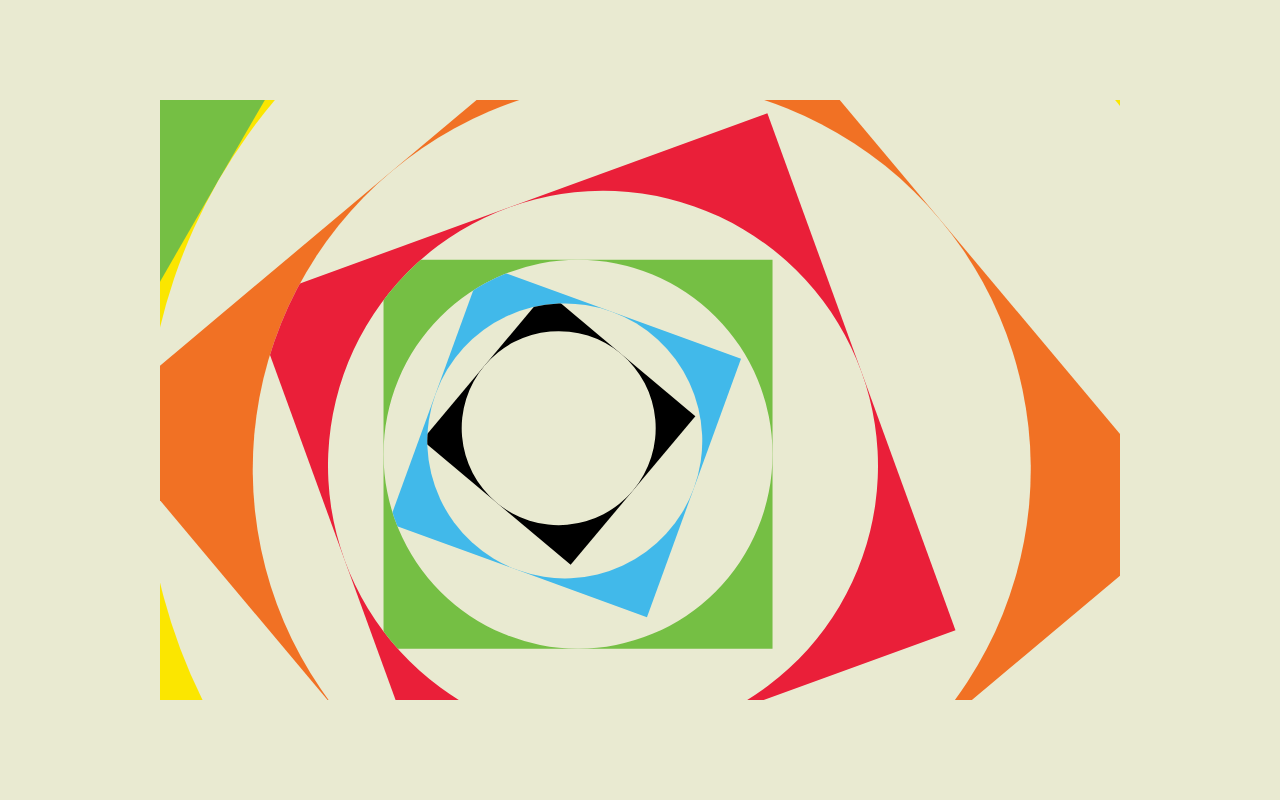
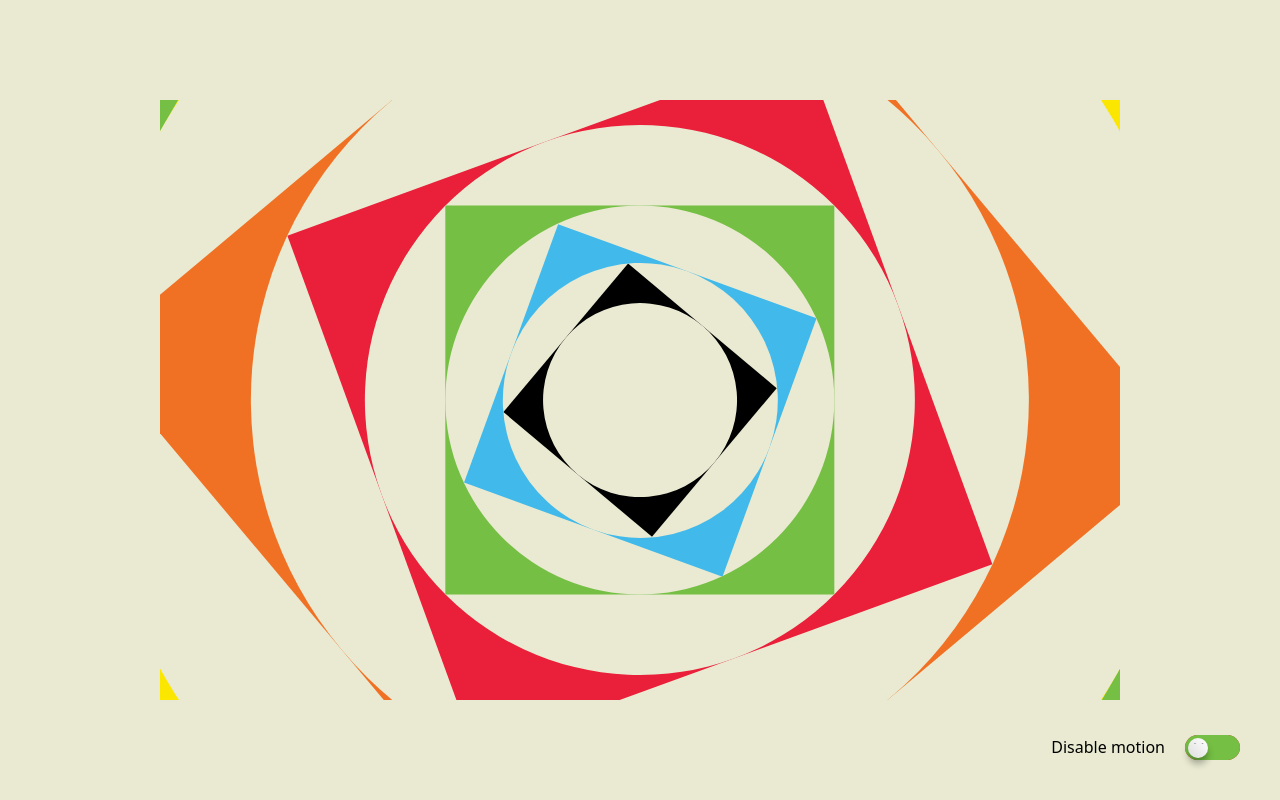
Before and after one commit to Lossmeril/perspectives-patterns-pathways, a Next.js app: page / in a window 1280 px wide. Built offline with nearby package versions, Linux system fonts and the light colour scheme.

Commit message:
feat: toggleable motion

```diff
--- a/app/globals.css
+++ b/app/globals.css
@@ -11,3 +11,105 @@
   --blue: #41b9ea;
   --black: #000000;
 }
+
+.check {
+  position: relative;
+  background: var(--red);
+  line-height: 0;
+  font-size: 25px;
+}
+
+.check input[type="checkbox"],
+.check label,
+.check label::before,
+.check label::after {
+  appearance: none;
+  display: inline-block;
+  font-size: inherit;
+  border-radius: 1em;
+  border: 0;
+  transition: 0.35s ease-in-out;
+  box-sizing: border-box;
+  cursor: pointer;
+}
+
+.check {
+  appearance: none;
+  display: inline-block;
+  border-radius: 1em;
+  border: 0;
+  transition: 0.35s ease-in-out;
+  box-sizing: border-box;
+  cursor: pointer;
+}
+
+.check label {
+  width: 2.2em;
+  height: 1em;
+  background: var(--grass);
+  overflow: hidden;
+}
+
+.check input[type="checkbox"] {
+  position: absolute;
+  z-index: 1;
+  width: 0.8em;
+  height: 0.8em;
+  top: 0.1em;
+  left: 0.1em;
+  background: linear-gradient(45deg, #dedede, #ffffff);
+  box-shadow: 0 6px 7px rgba(0, 0, 0, 0.3);
+  outline: none;
+}
+
+.check input[type="checkbox"]:checked {
+  left: 1.3em;
+}
+
+.check input[type="checkbox"]:checked + label {
+  background: transparent;
+}
+
+.check label::before,
+.check label::after {
+  content: "· ·";
+  position: absolute;
+  overflow: hidden;
+  left: 0.5em;
+  top: 0.5em;
+  height: 1em;
+  letter-spacing: -0.04em;
+  color: #9b9b9b;
+  font-family: "Times New Roman", serif;
+  z-index: 2;
+  font-size: 0.6em;
+  border-radius: 0;
+  transform-origin: 0 0 -0.5em;
+  backface-visibility: hidden;
+}
+
+.check label::after {
+  content: "?";
+  top: 0.65em;
+  left: 0.6em;
+  height: 0.1em;
+  width: 0.35em;
+  font-size: 0.2em;
+  transform-origin: 0 0 -0.4em;
+}
+
+.check input[type="checkbox"]:checked + label::before,
+.check input[type="checkbox"]:checked + label::after {
+  left: 2.55em;
+  top: 0.4em;
+  line-height: 0.1em;
+  transform: rotateY(360deg);
+}
+
+.check input[type="checkbox"]:checked + label::after {
+  height: 0.16em;
+  top: 0.55em;
+  left: 2.6em;
+  font-size: 0.6em;
+  line-height: 0;
+}
--- a/components/heroBanner.tsx
+++ b/components/heroBanner.tsx
@@ -38,9 +38,9 @@ const PatternBlock: React.FC<patternBlockProps> = ({
       style={{
         transform:
           "translate(-" +
-          (45 + x / 10) +
+          (47.5 + x / 20) +
           "%, -" +
-          (45 + y / 10) +
+          (47.5 + y / 20) +
           "%) rotate(" +
           rotation +
           "deg)",
@@ -85,55 +85,58 @@ const HeroBanner: React.FC<HeroBannerProps> = ({
     };
   }, []);
 
+  const [effectsState, setEffectsState] = useState(false);
+
   return (
+    <>
       <div className="w-3/4 h-3/4 overflow-hidden bg-grass relative">
         <PatternBlock
           color="yellow"
           scale={getScaleFromIteration(initialScale, 1).toString()}
           rotation={initialRotation.toString()}
           iteration={1}
-        x={mousePos.x}
-        y={mousePos.y}
+          x={effectsState ? mousePos.x : 50}
+          y={effectsState ? mousePos.y : 50}
         >
           <PatternBlock
             color="orange"
             scale={getScaleFromIteration(initialScale, 2).toString()}
             rotation={"20"}
             iteration={2}
-          x={mousePos.x}
-          y={mousePos.y}
+            x={effectsState ? mousePos.x : 50}
+            y={effectsState ? mousePos.y : 50}
           >
             <PatternBlock
               color="red"
               scale={getScaleFromIteration(initialScale, 3).toString()}
               rotation={"20"}
               iteration={3}
-            x={mousePos.x}
-            y={mousePos.y}
+              x={effectsState ? mousePos.x : 50}
+              y={effectsState ? mousePos.y : 50}
             >
               <PatternBlock
                 color="grass"
                 scale={getScaleFromIteration(initialScale, 4).toString()}
                 rotation={"20"}
                 iteration={4}
-              x={mousePos.x}
-              y={mousePos.y}
+                x={effectsState ? mousePos.x : 50}
+                y={effectsState ? mousePos.y : 50}
               >
                 <PatternBlock
                   color="blue"
                   scale={getScaleFromIteration(initialScale, 5).toString()}
                   rotation={"20"}
                   iteration={5}
-                x={mousePos.x}
-                y={mousePos.y}
+                  x={effectsState ? mousePos.x : 50}
+                  y={effectsState ? mousePos.y : 50}
                 >
                   <PatternBlock
                     color="black"
                     scale={getScaleFromIteration(initialScale, 6).toString()}
                     rotation={"20"}
                     iteration={6}
-                  x={mousePos.x}
-                  y={mousePos.y}
+                    x={effectsState ? mousePos.x : 50}
+                    y={effectsState ? mousePos.y : 50}
                   >
                     <></>
                   </PatternBlock>
@@ -143,6 +146,19 @@ const HeroBanner: React.FC<HeroBannerProps> = ({
           </PatternBlock>
         </PatternBlock>
       </div>
+      <div className="absolute bottom-10 right-10 flex flex-row-reverse gap-5">
+        <div className="check">
+          <input
+            id="check"
+            type="checkbox"
+            checked={effectsState}
+            onChange={() => setEffectsState((prev) => !prev)}
+          />
+          <label htmlFor="check"></label>
+        </div>
+        <p>Disable motion</p>
+      </div>
+    </>
   );
 };
 
```
Lines whose indentation alone changed are shown as unchanged.
